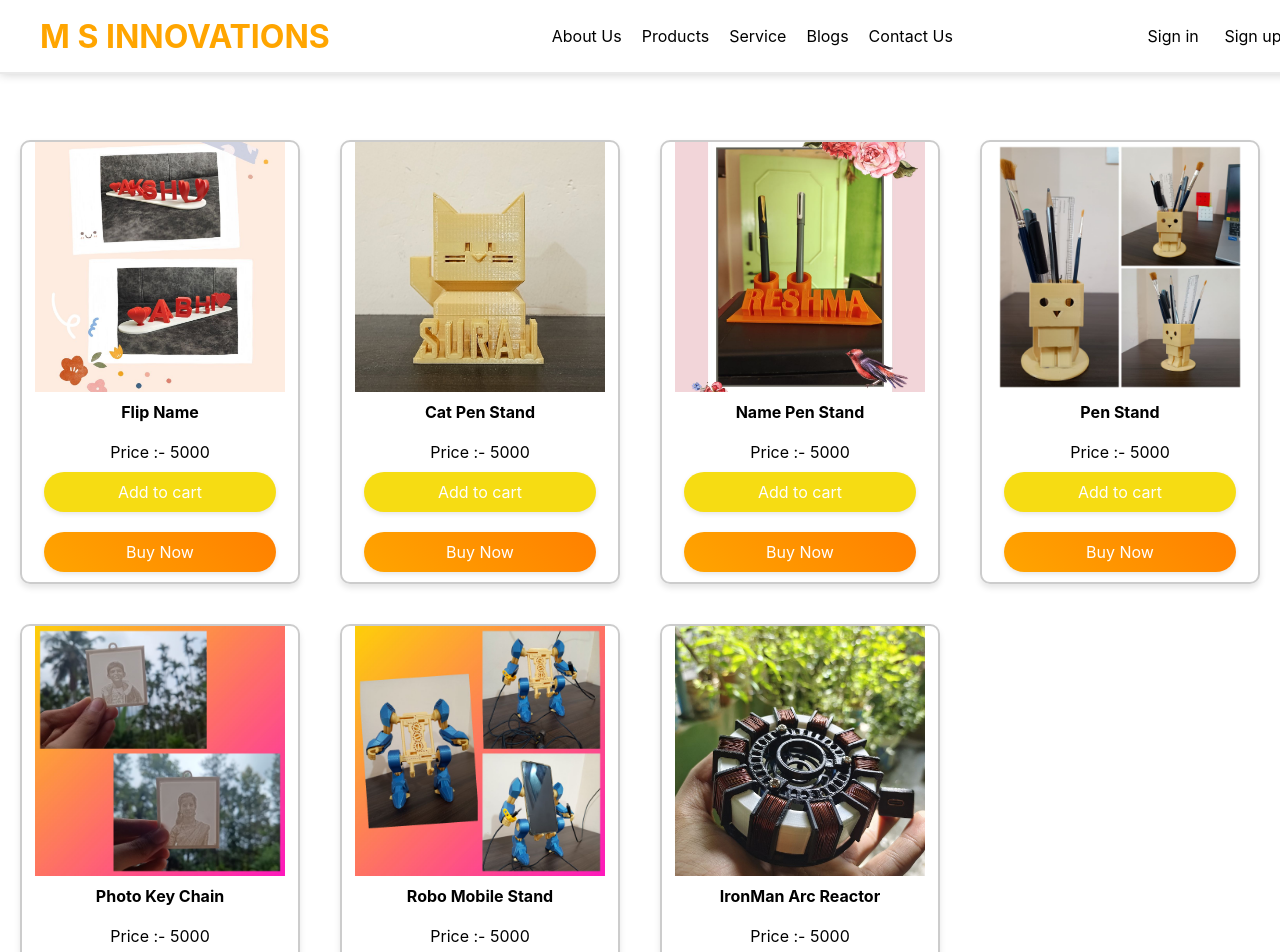
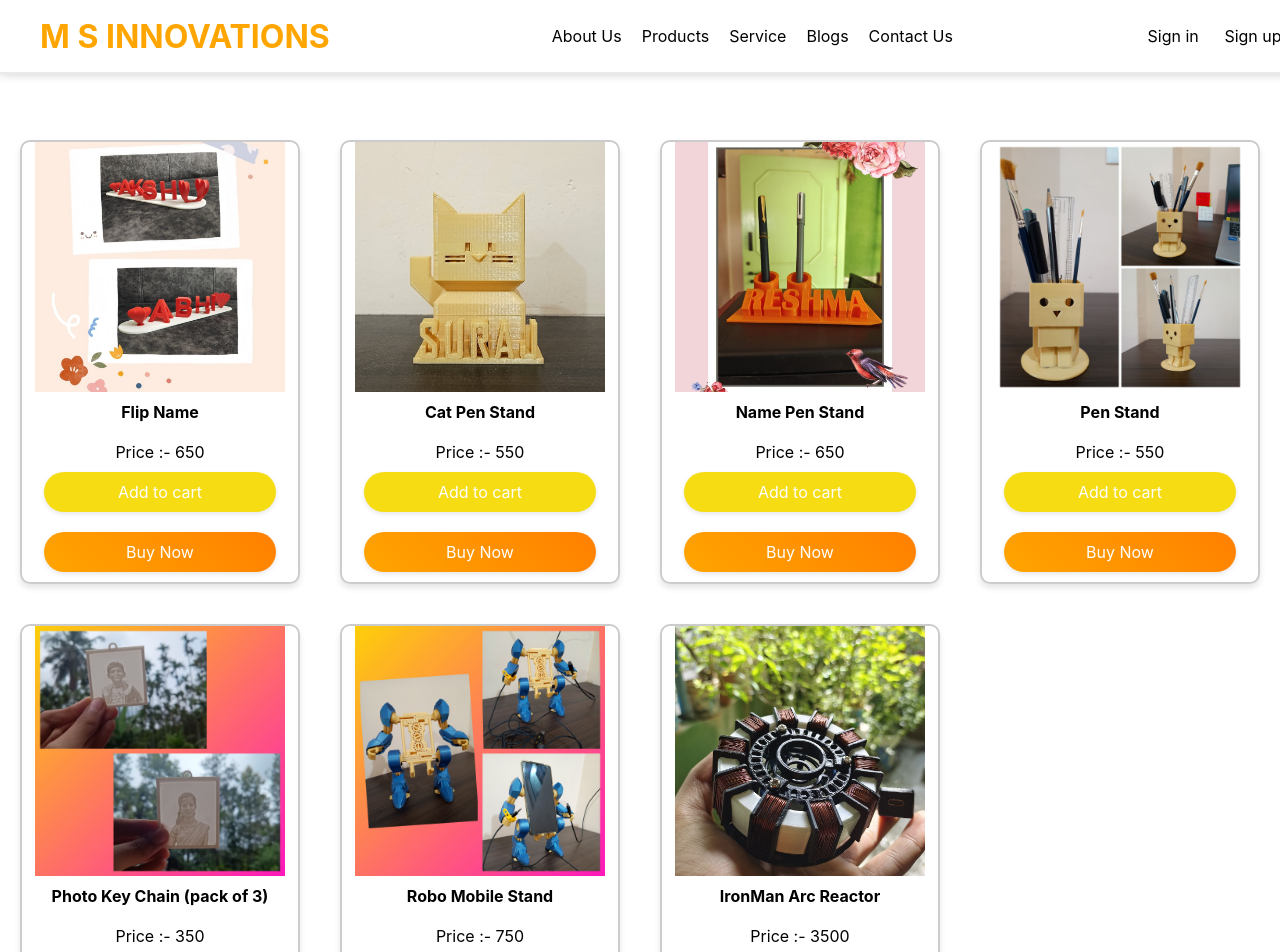
Before and after one commit to NITHISHGOWDA98/ms-innovations, a React (Create React App) app: page /products in a window 1280 px wide. Shown: the top 952 px of the page. Built offline with nearby package versions, Linux system fonts and the light colour scheme.

Commit message:
updated price

```diff
--- a/src/ProductPage/ProductPage.js
+++ b/src/ProductPage/ProductPage.js
@@ -36,7 +36,7 @@ const ProductPage = () => {
                 <div className="product-item">
                     <img src={flipname} alt='imagemain' className='product-resized-image' />
                     <div><b>Flip Name</b>
-                    <div className="product-item-price">Price :- 5000</div>
+                    <div className="product-item-price">Price :- 650</div>
                     <div className="product-item-buttons" >
                     <div  className="product-item-button2">Add to cart</div>
                     <div  className="product-item-button1">Buy Now</div>
@@ -48,7 +48,7 @@ const ProductPage = () => {
                 <div className="product-item">
                     <img src={catpenstand} alt='imagemain' className='product-resized-image' />
                     <div><b>Cat Pen Stand</b>
-                    <div className="product-item-price">Price :- 5000</div>
+                    <div className="product-item-price">Price :- 550</div>
                     <div className="product-item-buttons" >
                     <div  className="product-item-button2">Add to cart</div>
                     <div  className="product-item-button1">Buy Now</div>
@@ -59,7 +59,7 @@ const ProductPage = () => {
                 <div className="product-item">
                     <img src={namepenstand} alt='imagemain' className='product-resized-image' />
                     <div><b>Name Pen Stand</b>
-                    <div className="product-item-price">Price :- 5000</div>
+                    <div className="product-item-price">Price :- 650</div>
                     <div className="product-item-buttons" >
                     <div  className="product-item-button2">Add to cart</div>
                     <div  className="product-item-button1">Buy Now</div>
@@ -70,7 +70,7 @@ const ProductPage = () => {
                 <div className="product-item">
                     <img src={penstand} alt='imagemain' className='product-resized-image' />
                     <div><b>Pen Stand</b>
-                    <div className="product-item-price">Price :- 5000</div>
+                    <div className="product-item-price">Price :- 550</div>
                     <div className="product-item-buttons" >
                     <div  className="product-item-button2">Add to cart</div>
                     <div  className="product-item-button1">Buy Now</div>
@@ -80,8 +80,8 @@ const ProductPage = () => {
                 </div>
                 <div className="product-item">
                     <img src={photokeychain} alt='imagemain' className='product-resized-image' />
-                    <div><b>Photo Key Chain</b>
-                    <div className="product-item-price">Price :- 5000</div>
+                    <div><b>Photo Key Chain (pack of 3)</b>
+                    <div className="product-item-price">Price :- 350</div>
                     <div className="product-item-buttons" >
                     <div  className="product-item-button2">Add to cart</div>
                     <div  className="product-item-button1">Buy Now</div>
@@ -92,7 +92,7 @@ const ProductPage = () => {
                 <div className="product-item">
                     <img src={robomobilestand} alt='imagemain' className='product-resized-image' />
                     <div><b>Robo Mobile Stand</b>
-                    <div className="product-item-price">Price :- 5000</div>
+                    <div className="product-item-price">Price :- 750</div>
                     <div className="product-item-buttons" >
                     <div  className="product-item-button2">Add to cart</div>
                     <div  className="product-item-button1">Buy Now</div>
@@ -103,7 +103,7 @@ const ProductPage = () => {
                 <div className="product-item">
                     <img src={ironarccreator} alt='imagemain' className='product-resized-image' />
                     <div><b>IronMan Arc Reactor</b>
-                    <div className="product-item-price">Price :- 5000</div>
+                    <div className="product-item-price">Price :- 3500</div>
                     <div className="product-item-buttons" >
                     <div  className="product-item-button2">Add to cart</div>
                     <div  className="product-item-button1">Buy Now</div>
```
